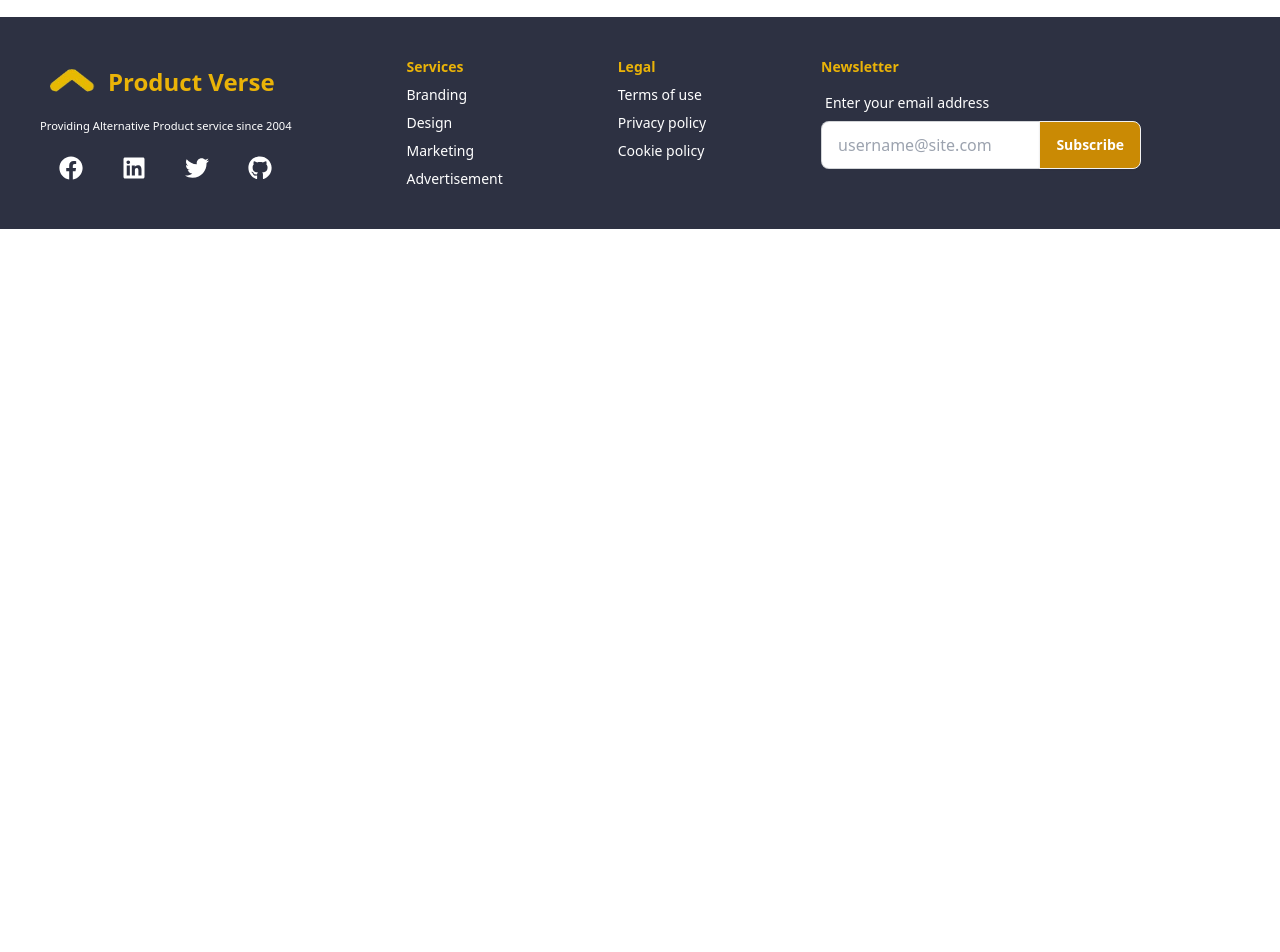
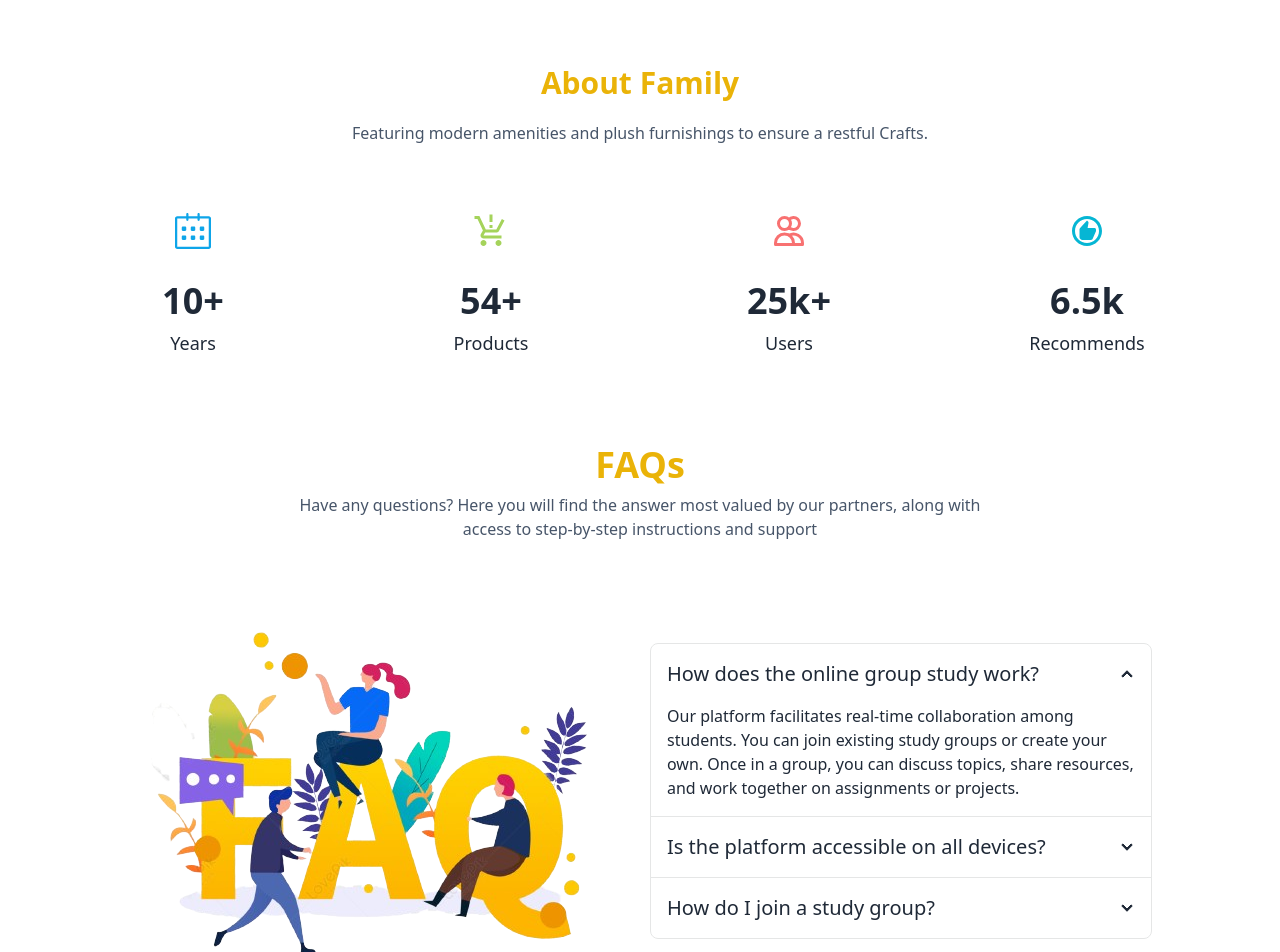
Before and after one commit to SamiulHasan-dev/Alternative-Product-Information-System, a React (Vite) app: page / in a window 1280 px wide. Shown: the part 1480-2432 px from the top of the page. Before the commit the page ends 1709 px from the top, so only its background shows below. Built offline with nearby package versions, Linux system fonts and the light colour scheme; no server answers.

Commit message:
Section Added Family

```diff
--- a/package.json
+++ b/package.json
@@ -10,6 +10,7 @@
     "preview": "vite preview"
   },
   "dependencies": {
+    "aos": "^2.3.4",
     "axios": "^1.6.8",
     "firebase": "^10.11.1",
     "localforage": "^1.10.0",
--- a/src/pages/AboutUs.jsx
+++ b/src/pages/AboutUs.jsx
@@ -1,15 +1,24 @@
 import img from '../../public/about.png'
+import AOS from 'aos';
+import 'aos/dist/aos.css';
+import { useEffect } from 'react';
 
 const AboutUs = () => {
+
+    useEffect(()=>{
+        AOS.init();
+    },[])
+
+
     return (
-        <div className='max-w-5xl mx-auto my-8'>
+        <div className='max-w-5xl mx-auto mt-16 mb-8'>
             <div className='flex items-center flex-col md:flex-row'>
-                <div  className='w-1/2 text-left space-y-3'>
-                    <h4 className='text-lg underline text-yellow-700 font-bold'>About Us</h4>
+                <div  className='w-1/2 text-left space-y-3' data-aos="fade-up" data-aos-duration="4000">
+                    <h4 className='text-lg underline text-yellow-700 font-bold '>About Us</h4>
                     <h2 className='text-3xl font-bold'>Timeline or narrative outlining <br /> the <span className='font-extrabold text-yellow-500'>ProductVerse</span></h2>
                     <p className='text-base'>At ProductVerse, we are passionate about exploring the cutting-edge world of tech gadgets and innovations. Our mission is to provide a curated platform where technology enthusiasts can discover, compare, and embrace the latest advancements in the tech industry. With a focus on quality, innovation, and sustainability...</p>
                 </div>
-                <div >
+                <div data-aos="fade-right" data-aos-duration="4000">
                     <img src={img} alt="" />
                 </div>
             </div>
--- a/src/pages/Banner/Banner.jsx
+++ b/src/pages/Banner/Banner.jsx
@@ -1,17 +1,26 @@
 import { Link } from "react-router-dom";
 import img1 from '../../../public/Pc-removebg-preview.png'
 import img2 from '../../../public/technology-removebg-preview.png'
+import AOS from 'aos';
+import 'aos/dist/aos.css'; // You can also use <link> for styles
+import { useEffect } from "react";
 
 
 
 
 const Banner = () => {
+
+
+    useEffect(()=>{
+        AOS.init();
+    },[])
+
     return (
         <div className="bg-[#2d3142]" >
             <div className="max-w-6xl mx-auto ">
                 <div className="hero md:h-[80vh]">
                     <div className="hero-content flex-col md:flex-row-reverse">
-                        <div className='w-1/2'>
+                        <div className='w-1/2' data-aos="fade-up" data-aos-duration="4000">
 
                             <div className="carousel ">
                                 <div id="slide1" className="carousel-item relative w-full">
@@ -32,7 +41,7 @@ const Banner = () => {
 
                         </div>
 
-                        <div className='md:w-1/2 space-y-3'>
+                        <div className='md:w-1/2 space-y-3' data-aos="fade-right" data-aos-duration="4000">
                             <h3 className="font-bold text-base text-yellow-700">Dive into Vast</h3>
                             <h1 className="font-bold text-3xl text-white">Where Innovation Meets Information <br />
                                 Welcome to<span className="font-bold text-yellow-500">, ProductVerses</span></h1>
--- /dev/null
+++ b/src/pages/ErrorPage.jsx
@@ -0,0 +1,23 @@
+import { Link, useRouteError } from "react-router-dom";
+
+
+const ErrorPage = () => {
+    const error = useRouteError();
+
+    return (
+
+        <div className="text-center mt-[10%] space-y-2">
+            <h2 className="font-bold text-3xl text-red-600">Oops!!!</h2>
+            <p>{error.statusText || error.message}</p>
+            {
+                error.status === 404 && <div>
+                    <h3>Page not found</h3>
+                    <Link to="/"><button className="btn mt-2 text-white bg-orange-600">Go Back Home</button></Link>
+                </div>
+            }
+
+        </div>
+    );
+};
+
+export default ErrorPage;
--- /dev/null
+++ b/src/pages/FamilySection.jsx
@@ -0,0 +1,68 @@
+import { Fade } from "react-awesome-reveal";
+import { HiOutlineUsers } from "react-icons/hi";
+import {  MdOutlineRecommend, MdProductionQuantityLimits } from "react-icons/md";
+import { SlCalender } from "react-icons/sl";
+
+
+const FamilySection = () => {
+    return (
+        <div className="max-w-6xl mx-auto mb-8 mt-6">
+            <div className=" py-4 rounded-lg mt-7 mb-1">
+                <h2 className="text-3xl font-bold text-center text-yellow-500">About Family</h2>
+            </div>
+            <Fade>
+            <p className="mb-7 text-center w-3/4 mx-auto text-slate-600"> Featuring modern amenities and plush furnishings to ensure a restful Crafts. </p>
+            </Fade>
+
+            <div className="flex flex-col md:flex-row gap-10">
+                {/* card 1 */}
+                <div className="card bg-base-100  flex-1" data-aos="fade-right"  data-aos-duration="1000" >
+                    <figure className="px-10 pt-10">
+                        <SlCalender className="text-4xl font-extrabold text-[#0ea5e9]"></SlCalender>
+                    </figure>
+                    <div className="card-body items-center text-center">
+                        <h2 className="card-title text-4xl font-extrabold">10+</h2>
+                        <p className="text-lg ">Years</p>
+                    </div>
+                </div>
+                {/* card 2 */}
+                <div className="card bg-base-100  flex-1" data-aos="fade-down"  data-aos-duration="1000" >
+                    <figure className="px-10 pt-10">
+                    <MdProductionQuantityLimits className="text-4xl font-extrabold text-[#a5d35b]" />
+
+                    </figure>
+                    <div className="card-body items-center text-center">
+                        <h2 className="card-title text-4xl font-extrabold">54+</h2>
+                        <p className="text-lg ">Products</p>
+                    </div>
+                </div>
+                {/* card 3 */}
+                <div className="card bg-base-100 flex-1" data-aos="fade-down"  data-aos-duration="1000" >
+                    <figure className="px-10 pt-10">
+                        <HiOutlineUsers className="text-4xl font-extrabold text-[#f87171]"></HiOutlineUsers>
+                    </figure>
+                    <div className="card-body items-center text-center">
+                        <h2 className="card-title text-4xl font-extrabold">25k+</h2>
+                        <p className="text-lg">Users</p>
+                    </div>
+                </div>
+                {/* card 4 */}
+                <div className="card bg-base-100 flex-1" data-aos="fade-left"  data-aos-duration="1000" >
+                    <figure className="px-10 pt-10">
+
+                    <MdOutlineRecommend className="text-4xl font-extrabold text-[#06b6d4]" />
+
+                    </figure>
+                    <div className="card-body items-center text-center">
+                        <h2 className="card-title text-4xl font-extrabold">6.5k</h2>
+                        <p className="text-lg">Recommends</p>
+                    </div>
+                </div>
+
+
+            </div>
+        </div>
+    );
+};
+
+export default FamilySection;
--- /dev/null
+++ b/src/pages/FaqSection.jsx
@@ -0,0 +1,61 @@
+import { Fade } from 'react-awesome-reveal';
+import faqImg from '../../public/FAQ-removebg-preview.png';
+import AOS from 'aos';
+import 'aos/dist/aos.css';
+import { useEffect } from 'react';
+
+const FaqSection = () => {
+
+    useEffect(()=>{
+        AOS.init();
+    },[])
+
+    return (
+        <div className='max-w-5xl mx-auto my-14'>
+            <div className='text-center'>
+            <h2 className='text-4xl font-bold text-yellow-500 mb-2'>FAQs</h2>
+            <Fade>
+                <p className="text-center w-[70%] mx-auto text-slate-600">Have any questions? Here you will find the answer most valued by our partners, along with access to step-by-step instructions and support</p>
+            </Fade>
+
+            </div>
+            <div className='flex flex-col md:flex-row gap-5 items-center'>
+                <div className='flex-1' data-aos="zoom-in" data-aos-duration="4000">
+                <img src={faqImg} alt="" />
+            </div>
+            <div className="join join-vertical w-full flex-1" data-aos="fade-right" data-aos-duration="4000">
+                <div className="collapse collapse-arrow join-item border border-base-300">
+                    <input type="radio" name="my-accordion-4" defaultChecked />
+                    <div className="collapse-title text-xl font-medium">
+                    How does the online group study work?
+                    </div>
+                    <div className="collapse-content">
+                        <p>Our platform facilitates real-time collaboration among students. You can join existing study groups or create your own. Once in a group, you can discuss topics, share resources, and work together on assignments or projects.</p>
+                    </div>
+                </div>
+                <div className="collapse collapse-arrow join-item border border-base-300">
+                    <input type="radio" name="my-accordion-4" />
+                    <div className="collapse-title text-xl font-medium">
+                    Is the platform accessible on all devices?
+                    </div>
+                    <div className="collapse-content">
+                        <p>Yes, our website is optimized for use on desktops, laptops, tablets, and smartphones. You can participate in group study sessions from any device with an internet connection.</p>
+                    </div>
+                </div>
+                <div className="collapse collapse-arrow join-item border border-base-300">
+                    <input type="radio" name="my-accordion-4" />
+                    <div className="collapse-title text-xl font-medium">
+                    How do I join a study group?
+                    </div>
+                    <div className="collapse-content">
+                        <p>Simply browse through the available study groups on our platform and join the ones that match your interests or academic needs. You can also send invitations to friends or classmates to join your study group.</p>
+                    </div>
+                </div>
+            </div>
+            </div>
+
+        </div>
+    );
+};
+
+export default FaqSection;
--- a/src/pages/Home/Home.jsx
+++ b/src/pages/Home/Home.jsx
@@ -1,5 +1,7 @@
 import AboutUs from "../AboutUs";
 import Banner from "../Banner/Banner";
+import FamilySection from "../FamilySection";
+import FaqSection from "../FaqSection";
 import HomeQueries from "../HomeQueries";
 
 
@@ -9,6 +11,8 @@ const Home = () => {
             <Banner></Banner>
             <HomeQueries></HomeQueries>
             <AboutUs></AboutUs>
+            <FamilySection></FamilySection>
+            <FaqSection></FaqSection>
         </div>
     );
 };
--- a/src/pages/MyQueries.jsx
+++ b/src/pages/MyQueries.jsx
@@ -13,7 +13,7 @@ const MyQueries = () => {
     console.log(queries)
 
     useEffect(() => {
-        fetch(`http://localhost:5000/products/${user?.email}`)
+        fetch(`http://localhost:5000/products/${user?.email}`, {credentials: 'include'})
             .then(res => res.json())
             .then(data => {
                 setQueries(data);
--- a/src/pages/MyRecommendation.jsx
+++ b/src/pages/MyRecommendation.jsx
@@ -12,7 +12,7 @@ const MyRecommendation = () => {
     console.log(queries)
 
     useEffect(() => {
-        fetch(`http://localhost:5000/recommendProduct/${user?.email}`)
+        fetch(`http://localhost:5000/recommendProduct/${user?.email}`, {credentials: 'include'})
             .then(res => res.json())
             .then(data => {
                 setQueries(data);
```
Also changed, not shown: src/pages/HomeQueries.jsx (+8 -2 lines), src/provider/AuthProvider.jsx (+21 -6 lines), public/FAQ-removebg-preview.png (added), 1 other file (tests, documents, lock files or other folders).
